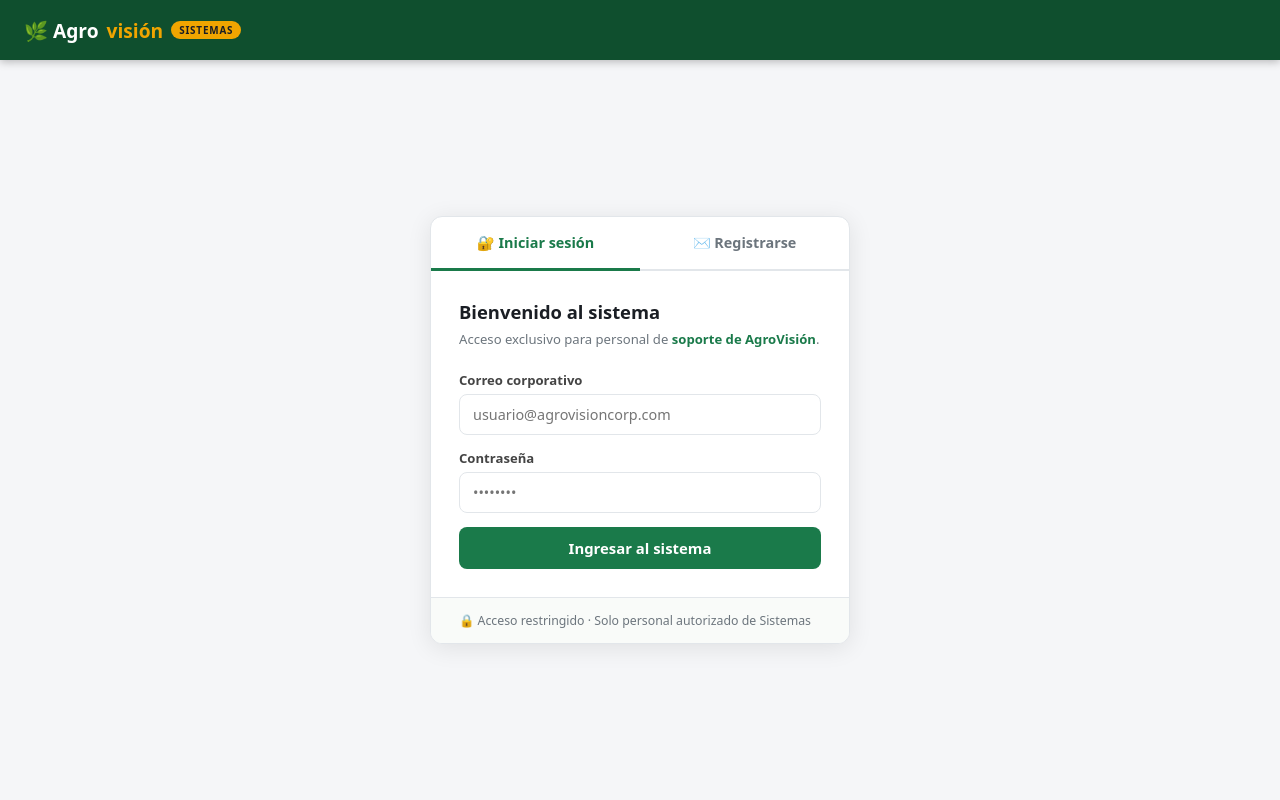
After one commit to Asbieru/Trabajo-DAW-Agrovision, a Flask app: page /login in a window 1280 px wide. The commit adds this page. Run offline with Flask 3, Linux system fonts and the light colour scheme.

Commit message:
inicio sesión

```diff
--- a/main.py
+++ b/main.py
@@ -1,9 +1,9 @@
 """
-main.py  –  Servidor Flask  (AgroVisión · bd_proyectofinal)
-Rutas para: dashboard, evaluaciones de campo, tickets y proyectos.
+main.py  -  Servidor Flask  (AgroVision · bd_proyectofinal)
 """
 
-from flask import Flask, render_template, request, redirect, url_for, flash
+from flask import Flask, render_template, request, redirect, url_for, flash, session
+from functools import wraps
 from ad import (
     # DTOs
     EvaluacionCampo, Ticket, Proyecto,
@@ -12,17 +12,115 @@ from ad import (
     listarEvaluaciones, listarTickets, listarProyectos,
     # Inserciones
     insertarEvaluacion, insertarTicket, insertarProyecto,
+    # Auth
+    registrarUsuarioSoporte, autenticarUsuario,
 )
 
 app = Flask(__name__)
-app.secret_key = 'agrovision_secret_2024'   # Necesario para flash messages
+app.secret_key = 'agrovision_secret_2024'
+app.config['SESSION_PERMANENT'] = False
+
+
+# ──────────────────────────────────────────────────────────────
+#  DECORADOR: protege rutas, redirige al login si no hay sesion
+# ──────────────────────────────────────────────────────────────
+
+def login_requerido(f):
+    @wraps(f)
+    def decorado(*args, **kwargs):
+        if 'usuario' not in session:
+            flash('Debes iniciar sesion para acceder.', 'error')
+            return redirect(url_for('login'))
+        return f(*args, **kwargs)
+    return decorado
+
+
+# ──────────────────────────────────────────────────────────────
+#  RUTA RAIZ: redirige siempre al login o al dashboard
+#  Esta es la que se abre cuando entras a http://127.0.0.1:5000/
+# ──────────────────────────────────────────────────────────────
+
+@app.route('/')
+def raiz():
+    if 'usuario' not in session:
+        return redirect(url_for('login'))       # sin sesion -> login
+    return redirect(url_for('index'))           # con sesion -> dashboard
+
+
+# ──────────────────────────────────────────────────────────────
+#  LOGIN
+# ──────────────────────────────────────────────────────────────
+
+@app.route('/login', methods=['GET', 'POST'])
+def login():
+    # Si ya tiene sesion activa, va directo al dashboard
+    if 'usuario' in session:
+        return redirect(url_for('index'))
+
+    if request.method == 'POST':
+        correo   = request.form.get('correo', '').strip()
+        password = request.form.get('password', '')
+
+        ok, mensaje, datos = autenticarUsuario(correo, password)
+        if ok:
+            session['usuario'] = datos
+            flash(f"Bienvenido, {datos['nombre_completo']}!", 'exito')
+            return redirect(url_for('index'))
+        else:
+            flash(f'{mensaje}', 'error')
+
+    return render_template('login.html')
+
+
+# ──────────────────────────────────────────────────────────────
+#  REGISTRO
+# ──────────────────────────────────────────────────────────────
+
+@app.route('/registro', methods=['POST'])
+def registro():
+    nombre    = request.form.get('nombre_completo', '').strip()
+    correo    = request.form.get('correo', '').strip()
+    password  = request.form.get('password', '')
+    password2 = request.form.get('password2', '')
+
+    if not nombre:
+        flash('El nombre no puede estar vacio.', 'error')
+        return redirect(url_for('login') + '?tab=registro')
+
+    if password != password2:
+        flash('Las contrasenas no coinciden.', 'error')
+        return redirect(url_for('login') + '?tab=registro')
+
+    if len(password) < 6:
+        flash('La contrasena debe tener al menos 6 caracteres.', 'error')
+        return redirect(url_for('login') + '?tab=registro')
+
+    ok, mensaje = registrarUsuarioSoporte(nombre, correo, password)
+    if ok:
+        flash(f'{mensaje}', 'exito')
+        return redirect(url_for('login'))
+    else:
+        flash(f'{mensaje}', 'error')
+        return redirect(url_for('login') + '?tab=registro')
+
+
+# ──────────────────────────────────────────────────────────────
+#  LOGOUT
+# ──────────────────────────────────────────────────────────────
+
+@app.route('/logout')
+def logout():
+    session.pop('usuario', None)
+    flash('Sesion cerrada correctamente.', 'exito')
+    return redirect(url_for('login'))
 
 
 # ──────────────────────────────────────────────────────────────
 #  DASHBOARD
 # ──────────────────────────────────────────────────────────────
 
-@app.route('/')
+@app.route('/dashboard')
+@login_requerido
 def index():
     return render_template('panelDeControl.html')
 
@@ -32,10 +130,11 @@ def index():
 # ──────────────────────────────────────────────────────────────
 
 @app.route('/evaluacion/nueva')
+@login_requerido
 def form_evaluacion():
     lotes       = obtenerLotes()
     plagas      = obtenerPlagas()
-    inspectores = obtenerUsuarios()          # Todos los usuarios activos
+    inspectores = obtenerUsuarios()
     return render_template('nuevaEvaluacionCampo.html',
                            lotes=lotes,
                            plagas=plagas,
@@ -43,6 +142,7 @@ def form_evaluacion():
 
 
 @app.route('/evaluacion/guardar', methods=['POST'])
+@login_requerido
 def guardar_evaluacion():
     try:
         obj = EvaluacionCampo(
@@ -58,16 +158,17 @@ def guardar_evaluacion():
             observaciones     = request.form.get('observaciones', ''),
         )
         if insertarEvaluacion(obj):
-            flash('✅ Evaluación registrada correctamente.', 'exito')
+            flash('Evaluacion registrada correctamente.', 'exito')
         else:
-            flash('❌ No se pudo guardar la evaluación. Revisa los datos.', 'error')
+            flash('No se pudo guardar la evaluacion. Revisa los datos.', 'error')
     except Exception as e:
-        flash(f'❌ Error al procesar el formulario: {e}', 'error')
+        flash(f'Error al procesar el formulario: {e}', 'error')
 
     return redirect(url_for('form_evaluacion'))
 
 
 @app.route('/evaluaciones')
+@login_requerido
 def listar_evaluaciones():
     registros = listarEvaluaciones()
     return render_template('GestionIncidencia.html', evaluaciones=registros)
@@ -78,12 +179,14 @@ def listar_evaluaciones():
 # ──────────────────────────────────────────────────────────────
 
 @app.route('/ticket/nuevo')
+@login_requerido
 def form_ticket():
     usuarios = obtenerUsuarios()
     return render_template('NuevoTicket.html', usuarios=usuarios)
 
 
 @app.route('/ticket/guardar', methods=['POST'])
+@login_requerido
 def guardar_ticket():
     try:
         obj = Ticket(
@@ -96,16 +199,17 @@ def guardar_ticket():
             descripcion    = request.form['descripcion'],
         )
         if insertarTicket(obj):
-            flash('✅ Ticket enviado correctamente.', 'exito')
+            flash('Ticket enviado correctamente.', 'exito')
         else:
-            flash('❌ No se pudo registrar el ticket. Intenta de nuevo.', 'error')
+            flash('No se pudo registrar el ticket. Intenta de nuevo.', 'error')
     except Exception as e:
-        flash(f'❌ Error al procesar el formulario: {e}', 'error')
+        flash(f'Error al procesar el formulario: {e}', 'error')
 
     return redirect(url_for('form_ticket'))
 
 
 @app.route('/tickets')
+@login_requerido
 def listar_tickets():
     tickets = listarTickets()
     return render_template('GestionIncidencia.html', tickets=tickets)
@@ -116,12 +220,14 @@ def listar_tickets():
 # ──────────────────────────────────────────────────────────────
 
 @app.route('/proyecto/nuevo')
+@login_requerido
 def form_proyecto():
     responsables = obtenerUsuarios()
     return render_template('nuevoProyecto.html', responsables=responsables)
 
 
 @app.route('/proyecto/guardar', methods=['POST'])
+@login_requerido
 def guardar_proyecto():
     try:
         obj = Proyecto(
@@ -133,16 +239,17 @@ def guardar_proyecto():
             descripcion    = request.form['descripcion'],
         )
         if insertarProyecto(obj):
-            flash('✅ Proyecto creado exitosamente.', 'exito')
+            flash('Proyecto creado exitosamente.', 'exito')
         else:
-            flash('❌ No se pudo crear el proyecto. Verifica los datos.', 'error')
+            flash('No se pudo crear el proyecto. Verifica los datos.', 'error')
     except Exception as e:
-        flash(f'❌ Error al procesar el formulario: {e}', 'error')
+        flash(f'Error al procesar el formulario: {e}', 'error')
 
     return redirect(url_for('form_proyecto'))
 
 
 @app.route('/proyectos')
+@login_requerido
 def listar_proyectos():
     proyectos = listarProyectos()
     return render_template('GestionIncidencia.html', proyectos=proyectos)
--- /dev/null
+++ b/templates/login.html
@@ -0,0 +1,373 @@
+<!DOCTYPE html>
+<html lang="es">
+<head>
+    <meta charset="UTF-8">
+    <meta name="viewport" content="width=device-width, initial-scale=1.0">
+    <title>Iniciar sesión · AgroVisión Sistemas</title>
+    <style>
+        *, *::before, *::after { box-sizing: border-box; margin: 0; padding: 0; }
+
+        :root {
+            --verde:        #1a7a4a;
+            --verde-oscuro: #0f4f2e;
+            --verde-claro:  #d4edda;
+            --acento:       #f0a500;
+            --rojo:         #c0392b;
+            --rojo-claro:   #fdecea;
+            --gris-bg:      #f5f6f8;
+            --gris-borde:   #e2e6ea;
+            --gris-texto:   #6c757d;
+            --blanco:       #ffffff;
+            --negro:        #1a1e24;
+            --fuente:       system-ui, -apple-system, 'Segoe UI', Roboto, sans-serif;
+        }
+
+        body {
+            font-family: var(--fuente);
+            background: var(--gris-bg);
+            min-height: 100vh;
+            display: flex;
+            flex-direction: column;
+        }
+
+        /* TOPBAR igual al base.html */
+        .topbar {
+            height: 60px;
+            background: var(--verde-oscuro);
+            display: flex;
+            align-items: center;
+            padding: 0 24px;
+            gap: 16px;
+            box-shadow: 0 2px 8px rgba(0,0,0,0.25);
+        }
+        .topbar-logo {
+            font-weight: 800;
+            font-size: 1.2rem;
+            color: var(--blanco);
+            text-decoration: none;
+            display: flex;
+            align-items: center;
+            gap: 8px;
+        }
+        .topbar-logo em { color: var(--acento); font-style: normal; }
+        .topbar-badge {
+            font-size: 0.62rem;
+            background: var(--acento);
+            color: var(--negro);
+            padding: 2px 8px;
+            border-radius: 20px;
+            font-weight: 700;
+            letter-spacing: 0.8px;
+            text-transform: uppercase;
+        }
+
+        /* CONTENEDOR PRINCIPAL */
+        .auth-wrap {
+            flex: 1;
+            display: flex;
+            align-items: center;
+            justify-content: center;
+            padding: 40px 16px;
+        }
+
+        .auth-box {
+            background: var(--blanco);
+            border: 1px solid var(--gris-borde);
+            border-radius: 12px;
+            box-shadow: 0 4px 24px rgba(0,0,0,0.09);
+            width: 100%;
+            max-width: 420px;
+            overflow: hidden;
+        }
+
+        /* TABS */
+        .tabs {
+            display: flex;
+            border-bottom: 2px solid var(--gris-borde);
+        }
+        .tab-btn {
+            flex: 1;
+            padding: 16px;
+            background: none;
+            border: none;
+            font-family: var(--fuente);
+            font-size: 0.9rem;
+            font-weight: 600;
+            color: var(--gris-texto);
+            cursor: pointer;
+            transition: color 0.15s, border-bottom 0.15s;
+            border-bottom: 3px solid transparent;
+            margin-bottom: -2px;
+        }
+        .tab-btn.activo {
+            color: var(--verde);
+            border-bottom-color: var(--verde);
+        }
+        .tab-btn:hover:not(.activo) { color: var(--negro); }
+
+        /* PANELES */
+        .tab-panel { display: none; padding: 28px; }
+        .tab-panel.activo { display: block; }
+
+        .auth-title {
+            font-size: 1.15rem;
+            font-weight: 700;
+            color: var(--negro);
+            margin-bottom: 6px;
+        }
+        .auth-sub {
+            font-size: 0.82rem;
+            color: var(--gris-texto);
+            margin-bottom: 22px;
+            line-height: 1.5;
+        }
+        .auth-sub strong { color: var(--verde); }
+
+        /* FORMULARIO */
+        .form-group {
+            display: flex;
+            flex-direction: column;
+            gap: 5px;
+            margin-bottom: 14px;
+        }
+        .form-group label {
+            font-size: 0.82rem;
+            font-weight: 600;
+            color: #444;
+        }
+        .form-group input {
+            padding: 10px 13px;
+            border: 1.5px solid var(--gris-borde);
+            border-radius: 8px;
+            font-family: var(--fuente);
+            font-size: 0.9rem;
+            color: var(--negro);
+            transition: border-color 0.15s, box-shadow 0.15s;
+            width: 100%;
+        }
+        .form-group input:focus {
+            outline: none;
+            border-color: var(--verde);
+            box-shadow: 0 0 0 3px rgba(26,122,74,0.12);
+        }
+        .form-hint {
+            font-size: 0.73rem;
+            color: var(--gris-texto);
+        }
+
+        /* BOTÓN */
+        .btn-full {
+            display: block;
+            width: 100%;
+            padding: 11px;
+            background: var(--verde);
+            color: var(--blanco);
+            border: none;
+            border-radius: 8px;
+            font-family: var(--fuente);
+            font-size: 0.93rem;
+            font-weight: 600;
+            cursor: pointer;
+            margin-top: 6px;
+            transition: background 0.15s, transform 0.1s;
+        }
+        .btn-full:hover {
+            background: var(--verde-oscuro);
+            transform: translateY(-1px);
+        }
+        .btn-full:active { transform: translateY(0); }
+
+        /* ALERTAS FLASH */
+        .alerta {
+            padding: 10px 14px;
+            border-radius: 8px;
+            font-size: 0.85rem;
+            margin-bottom: 16px;
+            display: flex;
+            align-items: flex-start;
+            gap: 8px;
+            line-height: 1.4;
+        }
+        .alerta-verde {
+            background: var(--verde-claro);
+            color: var(--verde-oscuro);
+            border: 1px solid #a8d5b5;
+        }
+        .alerta-rojo {
+            background: var(--rojo-claro);
+            color: var(--rojo);
+            border: 1px solid #f5c6cb;
+        }
+
+        /* INFO BLOQUE INFERIOR */
+        .auth-footer {
+            background: #f9fbf9;
+            border-top: 1px solid var(--gris-borde);
+            padding: 14px 28px;
+            font-size: 0.77rem;
+            color: var(--gris-texto);
+            display: flex;
+            align-items: center;
+            gap: 7px;
+        }
+
+        @media (max-width: 480px) {
+            .auth-box { border-radius: 0; }
+            .tab-panel { padding: 20px; }
+        }
+    </style>
+</head>
+<body>
+
+<!-- TOPBAR -->
+<header class="topbar">
+    <span class="topbar-logo">
+        🌿 Agro<em>visión</em>
+        <span class="topbar-badge">Sistemas</span>
+    </span>
+</header>
+
+<!-- CAJA DE AUTH -->
+<div class="auth-wrap">
+    <div class="auth-box">
+
+        <!-- TABS -->
+        <div class="tabs">
+            <button class="tab-btn activo" onclick="mostrarTab('login', this)">
+                🔐 Iniciar sesión
+            </button>
+            <button class="tab-btn" onclick="mostrarTab('registro', this)">
+                ✉️ Registrarse
+            </button>
+        </div>
+
+        <!-- MENSAJES FLASH (Flask los inyecta aquí) -->
+        {% with messages = get_flashed_messages(with_categories=true) %}
+            {% if messages %}
+                <div style="padding: 16px 28px 0;">
+                    {% for category, message in messages %}
+                        <div class="alerta {{ 'alerta-verde' if category == 'exito' else 'alerta-rojo' }}">
+                            {{ message }}
+                        </div>
+                    {% endfor %}
+                </div>
+            {% endif %}
+        {% endwith %}
+
+        <!-- ── PANEL: LOGIN ── -->
+        <div id="panel-login" class="tab-panel activo">
+            <p class="auth-title">Bienvenido al sistema</p>
+            <p class="auth-sub">
+                Acceso exclusivo para personal de <strong>soporte de AgroVisión</strong>.
+            </p>
+
+            <form method="POST" action="{{ url_for('login') }}">
+                <div class="form-group">
+                    <label for="correo-login">Correo corporativo</label>
+                    <input
+                        type="email"
+                        id="correo-login"
+                        name="correo"
+                        placeholder="usuario@agrovisioncorp.com"
+                        required
+                        autocomplete="email"
+                    >
+                </div>
+                <div class="form-group">
+                    <label for="password-login">Contraseña</label>
+                    <input
+                        type="password"
+                        id="password-login"
+                        name="password"
+                        placeholder="••••••••"
+                        required
+                        autocomplete="current-password"
+                    >
+                </div>
+                <button type="submit" class="btn-full">Ingresar al sistema</button>
+            </form>
+        </div>
+
+        <!-- ── PANEL: REGISTRO ── -->
+        <div id="panel-registro" class="tab-panel">
+            <p class="auth-title">Crear cuenta de soporte</p>
+            <p class="auth-sub">
+                Solo se aceptan correos con dominio
+                <strong>@agrovisioncorp.com</strong>
+            </p>
+
+            <form method="POST" action="{{ url_for('registro') }}">
+                <div class="form-group">
+                    <label for="nombre-reg">Nombre completo</label>
+                    <input
+                        type="text"
+                        id="nombre-reg"
+                        name="nombre_completo"
+                        placeholder="Ej. Renzo Carranza Hoyos"
+                        required
+                    >
+                </div>
+                <div class="form-group">
+                    <label for="correo-reg">Correo corporativo</label>
+                    <input
+                        type="email"
+                        id="correo-reg"
+                        name="correo"
+                        placeholder="usuario@agrovisioncorp.com"
+                        required
+                    >
+                    <span class="form-hint">Debe terminar en @agrovisioncorp.com</span>
+                </div>
+                <div class="form-group">
+                    <label for="password-reg">Contraseña</label>
+                    <input
+                        type="password"
+                        id="password-reg"
+                        name="password"
+                        placeholder="Mínimo 6 caracteres"
+                        required
+                        minlength="6"
+                    >
+                </div>
+                <div class="form-group">
+                    <label for="password2-reg">Confirmar contraseña</label>
+                    <input
+                        type="password"
+                        id="password2-reg"
+                        name="password2"
+                        placeholder="Repite tu contraseña"
+                        required
+                        minlength="6"
+                    >
+                </div>
+                <button type="submit" class="btn-full">Crear cuenta</button>
+            </form>
+        </div>
+
+        <!-- PIE -->
+        <div class="auth-footer">
+            🔒 Acceso restringido · Solo personal autorizado de Sistemas
+        </div>
+
+    </div>
+</div>
+
+<script>
+    function mostrarTab(tab, btn) {
+        // Ocultar todos los paneles
+        document.querySelectorAll('.tab-panel').forEach(p => p.classList.remove('activo'));
+        document.querySelectorAll('.tab-btn').forEach(b => b.classList.remove('activo'));
+        // Mostrar el seleccionado
+        document.getElementById('panel-' + tab).classList.add('activo');
+        btn.classList.add('activo');
+    }
+
+    // Si Flask redirigió con ?tab=registro, abrir ese panel
+    const params = new URLSearchParams(window.location.search);
+    if (params.get('tab') === 'registro') {
+        document.querySelectorAll('.tab-btn')[1].click();
+    }
+</script>
+
+</body>
+</html>
```
Also changed, not shown: ad.py (+106 -0 lines), bd_proyectofinal.sql (+6 -5 lines), templates/base.html (+83 -3 lines).
